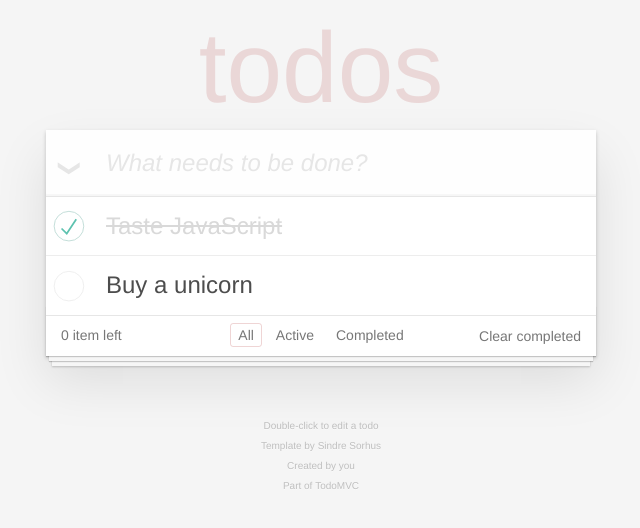
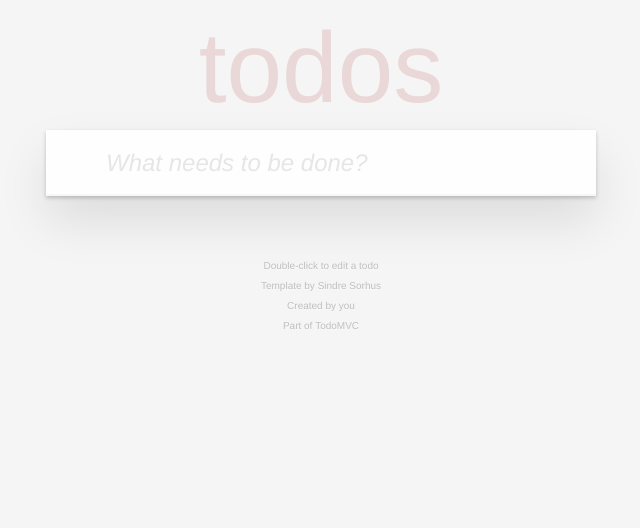
Before and after one commit to simonpweller/todomvc-vue, a Vue app: page / in a window 1280 px wide. Shown: the top 528 px of the page, without its empty margins (319-959 px from the left). Built offline with nearby package versions, Linux system fonts and the light colour scheme.

Commit message:
hide main and footer if there are no todos

```diff
--- /dev/null
+++ b/src/components/Todo.vue
@@ -0,0 +1,10 @@
+<template>
+  <li>
+    <div class="view">
+      <input class="toggle" type="checkbox" checked />
+      <label>Taste JavaScript</label>
+      <button class="destroy"></button>
+    </div>
+    <input class="edit" value="Create a TodoMVC template" />
+  </li>
+</template>
--- a/src/components/TodoList.vue
+++ b/src/components/TodoList.vue
@@ -4,29 +4,14 @@
       <h1>todos</h1>
       <input class="new-todo" placeholder="What needs to be done?" autofocus />
     </header>
-    <section class="main">
+    <section v-if="hasTodos" class="main">
       <input id="toggle-all" class="toggle-all" type="checkbox" />
       <label for="toggle-all">Mark all as complete</label>
       <ul class="todo-list">
-        <li class="completed">
-          <div class="view">
-            <input class="toggle" type="checkbox" checked />
-            <label>Taste JavaScript</label>
-            <button class="destroy"></button>
-          </div>
-          <input class="edit" value="Create a TodoMVC template" />
-        </li>
-        <li>
-          <div class="view">
-            <input class="toggle" type="checkbox" />
-            <label>Buy a unicorn</label>
-            <button class="destroy"></button>
-          </div>
-          <input class="edit" value="Rule the web" />
-        </li>
+        <Todo v-for="todo in todos" :key="todo.id" />
       </ul>
     </section>
-    <footer class="footer">
+    <footer v-if="hasTodos" class="footer">
       <span class="todo-count"><strong>0</strong> item left</span>
       <ul class="filters">
         <li>
@@ -43,3 +28,22 @@
     </footer>
   </section>
 </template>
+
+<script>
+import Todo from "./Todo";
+export default {
+  components: {
+    Todo,
+  },
+  data: () => {
+    return {
+      todos: [],
+    };
+  },
+  computed: {
+    hasTodos: function () {
+      return this.todos.length > 0;
+    },
+  },
+};
+</script>
```
